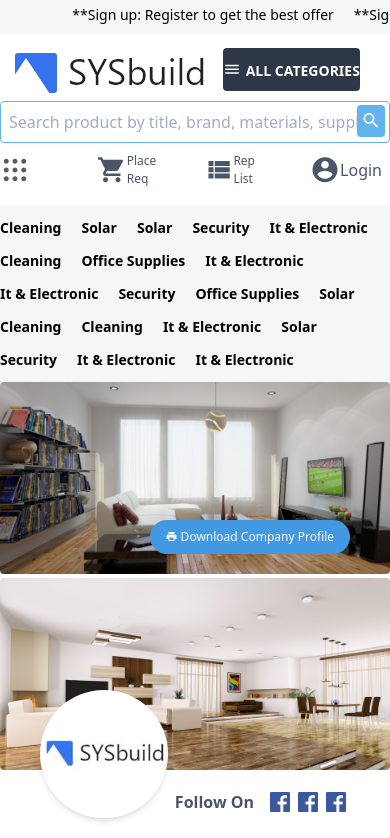
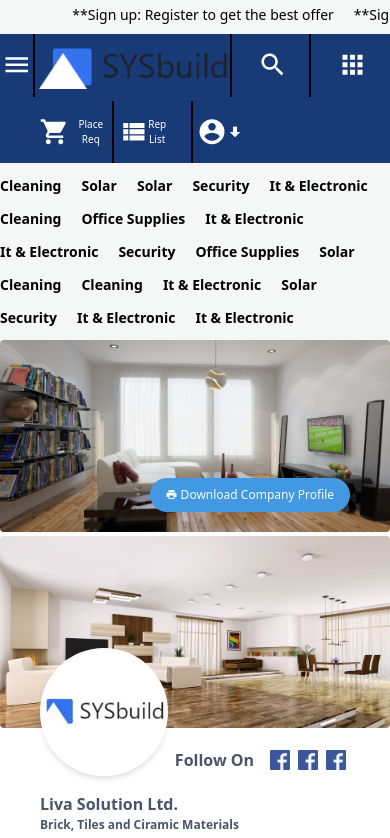
Before and after one commit to allImran/vue-tail-shop, a Vue app: page /vendor in a window 390 px wide. Shown: the top 838 px of the page. Built offline with nearby package versions, Linux system fonts and the light colour scheme.

Commit message:
moblie device header

```diff
--- a/src/components/layout/MasterLayout.vue
+++ b/src/components/layout/MasterLayout.vue
@@ -1,6 +1,7 @@
 <template>
   <HeaderTop />
-  <Header />
+  <Header class="hidden md:block" />
+  <MobileHeader class="md:hidden" />
   <HeaderBottom />
   <slot />
   <FooterTop class="hidden md:block lg:block xl:block"/>
@@ -11,6 +12,7 @@
 <script>
 import HeaderTop from "@/components/molecule/navigation/HeaderTop";
 import Header from "@/components/molecule/navigation/Header";
+import MobileHeader from "@/components/molecule/navigation/MobileHeader";
 import HeaderBottom from "@/components/molecule/navigation/HeaderBottom";
 import FooterTop from '@/components/molecule/footer/FooterTop'
 import FooterMiddle from '@/components/molecule/footer/FooterMiddle'
@@ -19,6 +21,7 @@ export default {
   components: {
     HeaderTop,
     Header,
+    MobileHeader,
     HeaderBottom,
     FooterTop,
     FooterMiddle,
--- /dev/null
+++ b/src/components/molecule/navigation/MobileHeader.vue
@@ -0,0 +1,92 @@
+<template>
+  <div style="background-color: #183B78;">
+
+    <div class="container mx-auto">
+      <div class="grid grid-cols-10 gap-1 text-center">
+
+        <div class="col-span-1 sm:col-span-1 py-2 border-r-2 border-black cursor-pointer" @click="toogle = !toogle">
+          <span class="mdi mdi-menu text-white text-3xl"></span>
+        </div>
+
+        <div class="col-span-5 sm:col-span-3 py-2 border-r-2 border-black">
+          <div class="flex items-center">
+            <router-link to="/">
+              <img  src="/images/logo.png" alt="">
+            </router-link>
+          </div>
+
+        </div>
+
+        <div class="col-span-2 sm:col-span-1 py-2 border-r-2 border-black">
+          <span class="mdi mdi-magnify text-3xl text-white"></span>
+        </div>
+
+        <div class="col-span-2 sm:col-span-1 py-2 cursor-pointer" @click="open = !open">
+          <span class="mdi mdi-apps text-3xl text-white"></span>
+        </div>
+
+        <div class="col-span-1 sm:col-span-1"></div>
+
+        <div class="col-span-2 sm:col-span-1 py-2 border-r-2 border-black">
+          <router-link class="flex items-center text-white" to="#">
+            <span class="mdi text-3xl mdi-cart"></span>
+            <span style="font-size: 10px;">Place Req</span>
+          </router-link>
+        </div>
+
+        <div class="col-span-2 sm:col-span-1 py-2 border-r-2 border-black">
+          <router-link class="flex w-10 items-center text-white" to="#">
+            <span class="mdi text-3xl mdi-view-list"></span>
+            <span style="font-size: 10px;">Rep List</span>
+          </router-link>
+        </div>
+
+        <div class="col-span-2 sm:col-span-1 py-2">
+          <router-link class="flex items-center text-white" to="/profile">
+            <span class="mdi text-3xl mdi-account-circle"></span>
+            <i class="mdi mdi-arrow-down-bold"></i>
+
+          </router-link>
+        </div>
+
+      </div>
+
+      <transition name="slide">
+        <div v-show="toogle" class="absolute x-10 inset-x-0 transform shadow-lg" style="top: 100px">
+          <MegaMenu />
+        </div>
+      </transition>
+
+      <transition name="slide">
+        <div class="flex justify-center">
+          <OtherAppMenu   v-show="open" />
+        </div>
+      </transition>
+
+    </div>
+  </div>
+</template>
+
+<script>
+import MegaMenu from "@/components/molecule/navigation/MegaMenu"
+import OtherAppMenu from "@/components/molecule/navigation/OtherAppMenu"
+export default {
+  name: 'MobileHeader',
+  components: {
+    MegaMenu,
+    OtherAppMenu
+  },
+  data() {
+    return {
+      toogle: false,
+      open: false
+    }
+  }
+}
+</script>
+
+
+<style>
+
+
+</style>
--- a/src/components/molecule/navigation/OtherAppMenu.vue
+++ b/src/components/molecule/navigation/OtherAppMenu.vue
@@ -1,5 +1,5 @@
 <template>
-  <div class="origin-top-right absolute right-0 mt-2 w-64 rounded-md shadow-lg">
+  <div class="origin-top-right absolute md:right-0 mt-2 w-64 rounded-md shadow-lg">
     <div class="rounded-md bg-white shadow-xs">
       <div class="py-3">
         <div class="grid grid-cols-3 gap-4">
```
Also changed, not shown: src/components/molecule/navigation/HeaderTop.vue (+9 -3 lines), public/images/logo_white.png (added).
